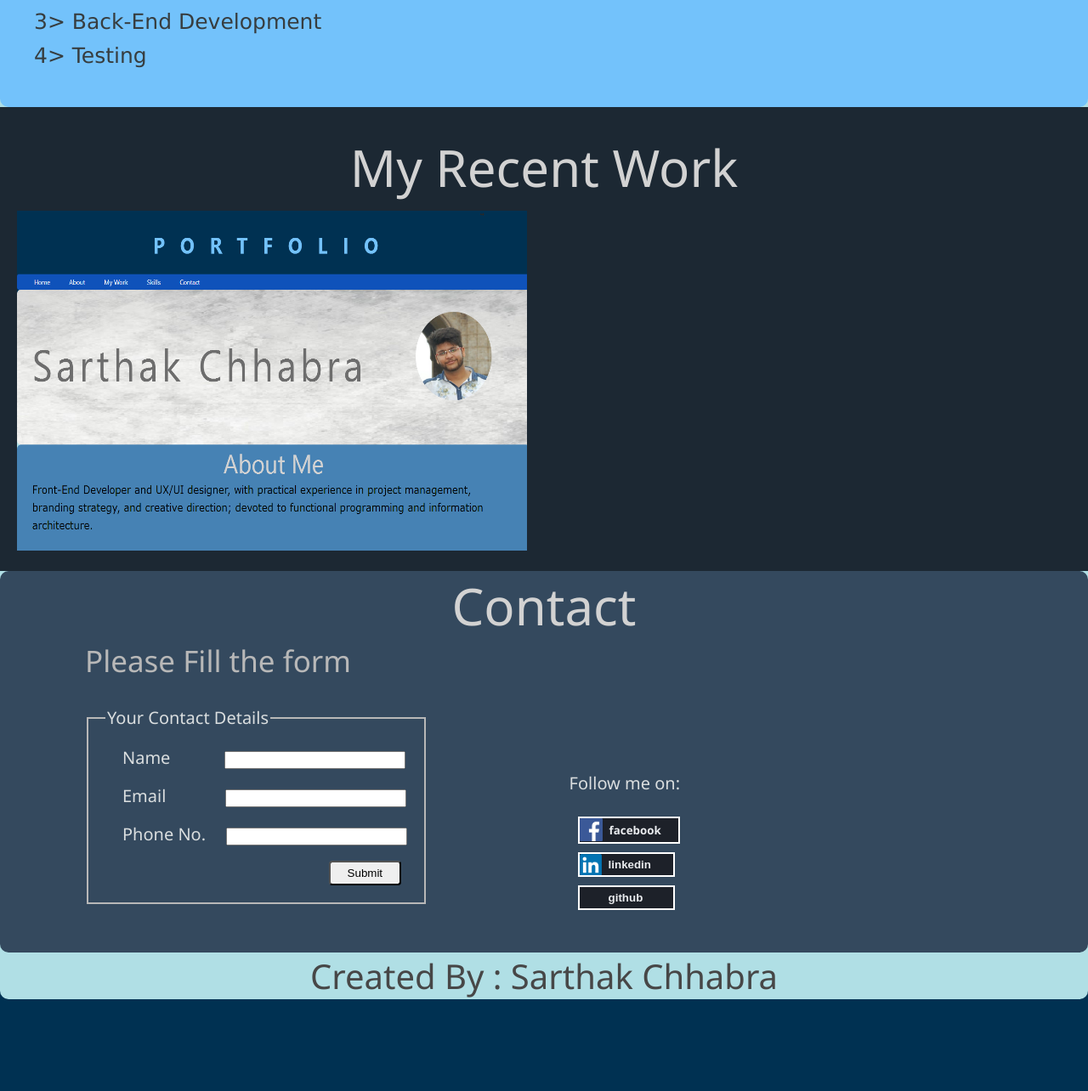
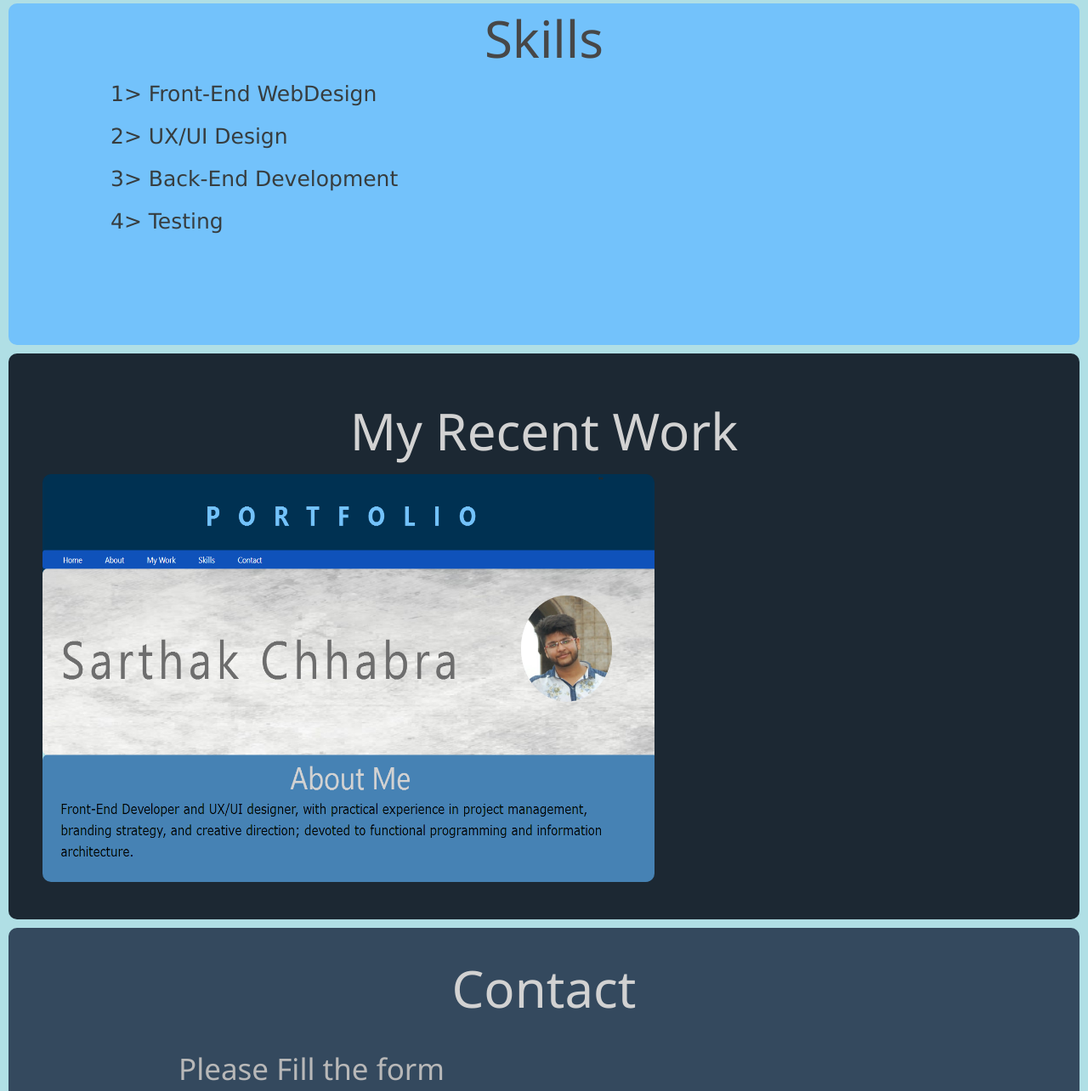
Before and after one commit to itssarthak/Latest-Portfolio, a plain HTML site: page index.html in a window 1280 px wide. Shown: the part 1008-2292 px from the top of the page at 85% size. Before the commit the page ends 2184 px from the top, so only its background shows below. Drawn offline with Linux system fonts and the light colour scheme.

Commit message:
css changes

```diff
--- a/Sarthak.css
+++ b/Sarthak.css
@@ -72,7 +72,7 @@ nav li a:hover
 {
 	margin: 0;
 	padding:0;
-	border-radius: 10px;
+	border-radius: 20px;
 	background:#b0dfe5;
 }
 #cover
@@ -80,10 +80,10 @@ nav li a:hover
 	border-radius: 10px;
 	height:350px;
 	background-image: url("cover.jpg");
-	background-size: 1400px 350px;
+	background-size: 2300px 350px;
 	position: relative;
-	width: 100%;
-	margin:0px;
+	margin:10px;
+	margin-top: 0px;
 }
 #inside
 {
@@ -111,12 +111,12 @@ nav li a:hover
 #About
 {
 	border-radius: 10px;
-	margin:0px;
+	margin:10px;
 	background: #4682B4;
 }
 #About p
 {
-	padding:40px;
+	padding:120px;
 	padding-top:0px;
 	font-family: Verdana;
 	color: ;
@@ -131,24 +131,25 @@ nav li a:hover
 	font-family: Segoe UI;
 	color: #d2d2d2;
 	font-size: 60px;
-	text-align: center
+	text-align: center;
+	padding:30px;
 }
 
 #Services
 {
 	border-radius: 10px;
 	background:#73c2fb;
-	margin:0px;
+	margin:10px;
 }
 
 #Services p
 {
-	padding:40px;
+	padding:120px;
 	padding-top:0px;
 	font-family: Verdana;
 	color:#373d3f ;
 	font-size: 25px;
-	line-height:40px;
+	line-height:50px;
 	margin:0px;
 }
 #Services h1
@@ -163,7 +164,9 @@ nav li a:hover
 #MyWork
 {
 	background:#1c2833;
-	padding:20px;
+	padding:40px;
+	border-radius: 10px;
+	margin: 10px;
 }
 #MyWork h1
 {
@@ -174,6 +177,10 @@ nav li a:hover
 	font-size: 60px;
 	text-align: center;
 }
+#MyWork img
+{
+	border-radius: 10px;
+}
 #Contact h1
 {
 	margin:0px;
@@ -182,12 +189,13 @@ nav li a:hover
 	color: #d2d2d2;
 	font-size: 60px;
 	text-align: center;
+	padding: 30px;
 }
 
 #Contact
 {
 	border-radius: 10px;
-	margin:0px;
+	margin:10px;
 	background: #34495e;
 }
 
@@ -203,7 +211,7 @@ nav li a:hover
 	font-family: Segoe UI;
 	margin:0px;
 	margin-bottom:30px;
-	padding-left:100px;
+	padding-left:200px;
 	font-size: 35px;
 	color: #b8b8b8;
 	font-weight: lighter;
@@ -224,7 +232,7 @@ label
 	font-family: Segoe UI;
     color: #dadedf;
     font-size: 20px;
-    padding-left: 20px;
+    padding-left: 30px;
     font-weight: normal;
 }
 input[type=text]
@@ -252,13 +260,15 @@ input[type=submit]
 footer
 {
 	border-radius: 10px;
-	margin:0px;
+	margin:10px;
 	background:;
 	font-weight: lighter;
 	font-family: Segoe UI;
 	color: #474747;
 	font-size: 40px;
-	text-align: center
+	text-align: center;
+	padding:20px;
+	padding-bottom: 30px;
 }
 footer p
 {
@@ -266,7 +276,7 @@ footer p
 }
 #cdetails
 {
-	margin-left:100px;
+	margin-left:200px;
 	float: left;
 }
 #social
@@ -278,8 +288,9 @@ footer p
 }
 h4
 {
+	margin-top: 0px;
 	float:right;
-	padding-right: 150px;
+	padding-right: 200px;
 	font-family: Segoe UI;
     color: #dadedf;
     font-size: 20px;
@@ -295,7 +306,7 @@ h4
 	padding-left: 30px;
 	margin-bottom: 10px;
 	margin-left: 10px;
-	padding:5px 20px;
+	padding:5px 18px;
 	padding-left: 35px;
 	font-family: Segoe UI;
 	color:#e9ebee;
@@ -327,7 +338,7 @@ h4
 	padding-left: 30px;
 	padding-right: 22px;
 	margin-left: 10px;
-	margin-bottom: 30px;
+	margin-bottom: 50px;
 	padding:5px 36px;
 	padding-left: 34px;
 	color:#e9ebee;
--- a/index.html
+++ b/index.html
@@ -39,7 +39,7 @@
 			<div id="MyWork" name="My Work">
 			<h1>My Recent Work</h1>
 			<a href="https://itssarthak.github.io" target="_blank">
-			<img src="Port.png" alt="Portfolio" width="600" height="400"></a>
+			<img src="Port.png" alt="Portfolio" width="720" height="480"></a>
 			</div>
 			<div id="Contact" name= "Contact">
 			<h1>Contact</h1>
```
